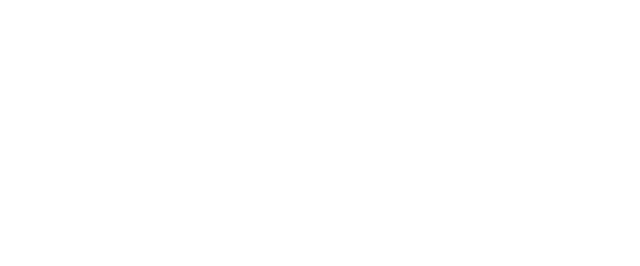
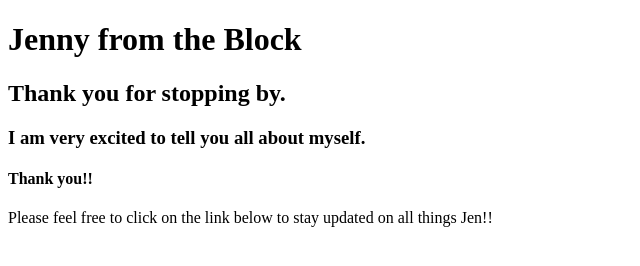
Before and after one commit to JenBrowning/project1, a plain HTML site: page index.html in a window 1280 px wide. Shown: the whole page, without its empty margins (0-640 px from the left). Drawn offline with Linux system fonts and the light colour scheme.

Commit message:
initial commit

```diff
--- a/index.html
+++ b/index.html
@@ -1,6 +1,18 @@
 <!DOCTYPE html>
 <html>
     <head>
-        <title>Hello World</title>
+        <title>Jen's Website</title>
     </head>
+    <body>
+        <h1>Jenny from the Block</h1>
+        <h2>Thank you for stopping by.</h2>
+        <p></p>
+        <h3>I am very excited to tell you all about myself.
+        </h3>
+        <p></p>
+        <h4>Thank you!!</h4>
+        <p>Please feel free to click on the link below to stay updated on all things Jen!!</p>
+        <a href="https://github.com/iam2anangel" alt="Jen's Biography" title="My Biography"></a>
+
+    </body>
 </html>
```
